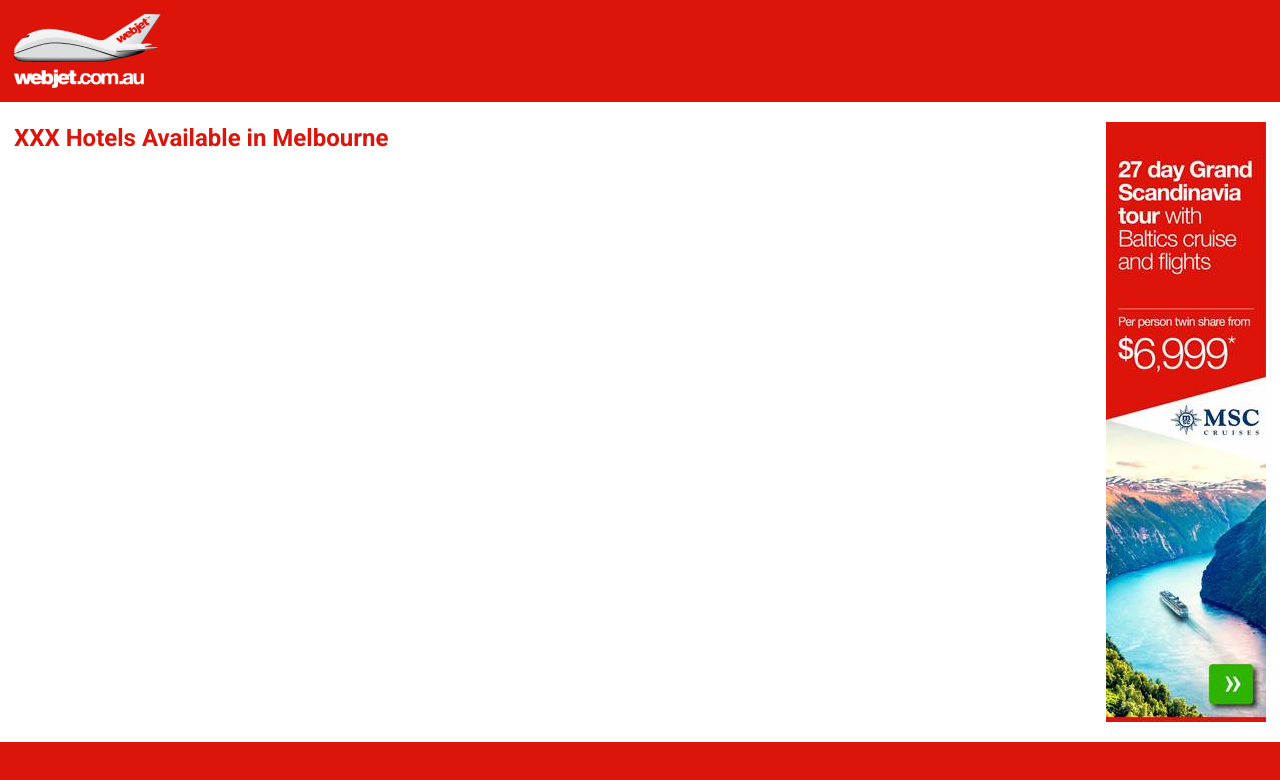
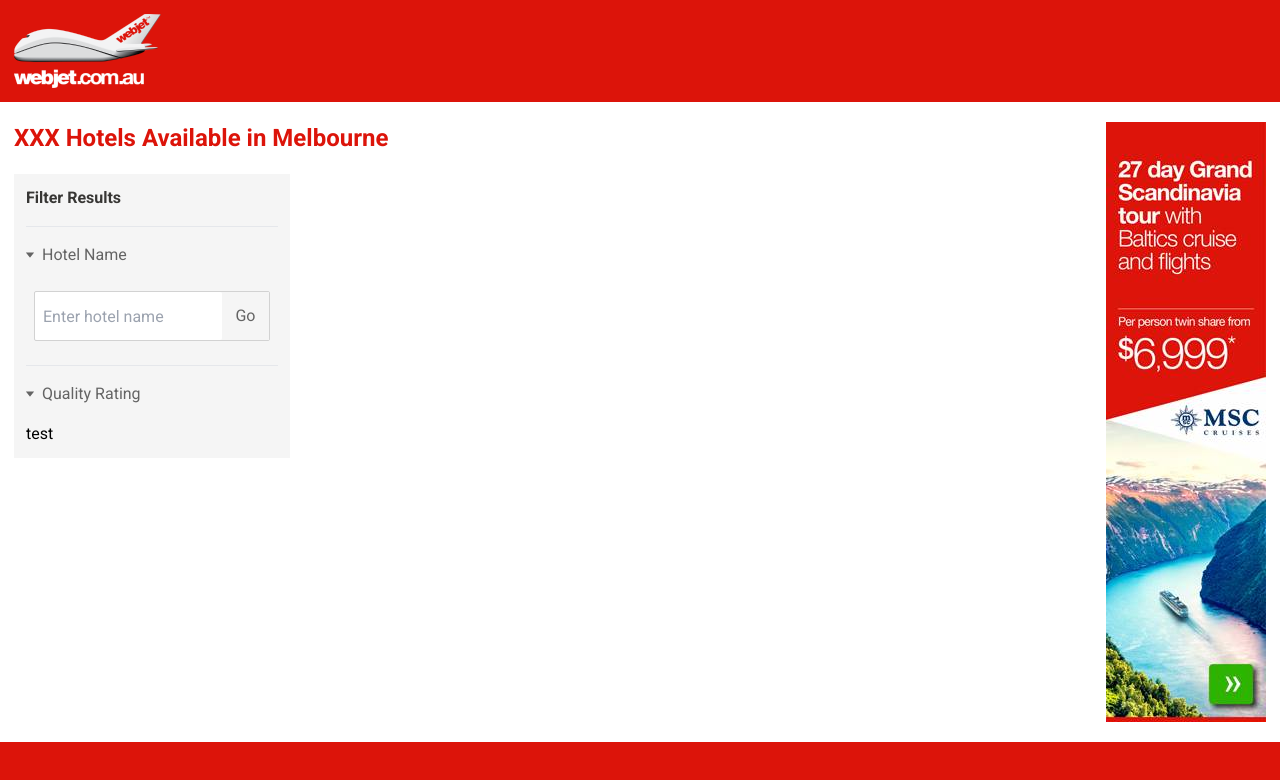
Before and after one commit to jessicaGithub/hotel, a React (Vite) app: page / in a window 1280 px wide. Shown: the top 780 px of the page. Built offline with nearby package versions, Linux system fonts and the light colour scheme; the HTML template or start-up script is replaced by a standard one.

Commit message:
setup filter context and search input component

```diff
--- a/src/App.tsx
+++ b/src/App.tsx
@@ -1,29 +1,47 @@
-import 'react';
+import { createContext, useContext, useState } from 'react';
 
 import Typography from './shared-components/Typography';
 import Header from './components/Header';
 import BannerSlot from './components/BannerSlot';
+import Filter from './components/Filter';
 
 import banner from './assets/banner.jpg';
 
 import './App.css';
 
+export interface HotelFilter {
+  hotelName: string;
+  qualityRating: number | null;
+}
+
+export const FilterContext = createContext({
+  filter: {
+    hotelName: '',
+    qualityRating: null
+  },
+  setFilter: (filter: HotelFilter) => {}
+});
+
 const App = () => {
+  const { filter, setFilter } = useContext(FilterContext);
+
   return (
     <main className='bg-brand min-h-screen'>
       <div className='container mx-auto p-0'>
         <Header />
-        <div className='bg-white w-full flex justify-between p-3.5 xl:px-3.5 xl:py-5'>
-          <div className='flex flex-col w-full justify-between align-items-start'>
+        <div className='bg-white w-full flex justify-between p-3.5 xl:px-3.5 xl:py-5 xl:gap-5'>
+          <FilterContext.Provider value={{ filter, setFilter }}>
+            <div className='flex flex-col w-full justify-start align-items-start gap-5'>
               <Typography tag='h1' className='text-brand'>
                 XXX Hotels Available in Melbourne
               </Typography>
               <div className='flex w-full justify-space-between align-items-start'>
+                <Filter />
                 {/*
-              <Filter />
               <CardList /> */}
               </div>
             </div>
+          </FilterContext.Provider>
           <div className='flex-none w-auto justify-space-between align-items-start'>
             <BannerSlot
               targetUrl={'https://www.scandinavia.com/'}
--- a/src/components/BannerSlot.tsx
+++ b/src/components/BannerSlot.tsx
@@ -10,7 +10,7 @@
   height: number; // or we can also get banner size from a selection of standard banner sizes
 }
 
-const BannerSlot = ({
+function BannerSlot({
   targetUrl,
   bannerDescription,
   mediaSrc,
@@ -18,7 +18,7 @@
   mediaType = 'image',
   width,
   height
-}: BannerSlotProps) => {
+}: BannerSlotProps) {
   return (
     <a
       type='button'
--- a/src/components/Filter.tsx
+++ b/src/components/Filter.tsx
@@ -0,0 +1,42 @@
+import React, { useContext } from 'react';
+import Accordion from '../shared-components/Accordion';
+import Typography from '../shared-components/Typography';
+import SearchInput from '../shared-components/SearchInput';
+import { FilterContext } from '../App';
+
+function Filter() {
+  const { filter, setFilter } = useContext(FilterContext);
+
+  return (
+    <nav
+      role='filter'
+      className='flex flex-col gap-4 p-3 bg-brand-grey-200 w-[276px]'>
+      <Typography tag='h4' className='text-brand-grey-800'>
+        Filter Results
+      </Typography>
+      <hr className='text-brand-grey-800' />
+      <Accordion title='Hotel Name'>
+        <div className='w-full p-2'>
+          <SearchInput
+            defaultValue={filter.hotelName}
+            placeholder='Enter hotel name'
+            onChange={() => {}}
+            onSubmit={(value) =>
+              setFilter({
+                ...filter,
+                hotelName: value
+              })
+            }
+          />
+        </div>
+      </Accordion>
+      <hr />
+      <Accordion title='Quality Rating'>
+        test
+        {/* <StarRating /> */}
+      </Accordion>
+    </nav>
+  );
+}
+
+export default Filter;
--- a/src/index.css
+++ b/src/index.css
@@ -7,4 +7,11 @@
         all: unset;
         cursor: pointer;
     }
+
+  button,
+  select,
+  input,
+  textarea {
+    @apply focus:outline focus:outline-brand-grey-400 focus:outline-2;
+  }
 }
--- a/src/shared-components/Accordion.tsx
+++ b/src/shared-components/Accordion.tsx
@@ -0,0 +1,44 @@
+import React from 'react';
+
+import arrow from '../assets/arrow.svg';
+import classNames from 'classnames';
+import Typography from './Typography';
+
+interface AccordionProps {
+  title: string;
+  children: React.ReactNode;
+  openedByDefault?: boolean;
+}
+
+function Accordion({
+  title,
+  children,
+  openedByDefault = true
+}: AccordionProps) {
+  const [isOpen, setIsOpen] = React.useState(openedByDefault);
+
+  return (
+    <div className='flex flex-col gap-4'>
+      <Typography tag='h5' className='text-brand-grey-600'>
+        <button
+          onClick={() => setIsOpen(!isOpen)}
+          className='flex justify-start items-center gap-2'>
+          <span
+            className={classNames(
+              {
+                'transform rotate-0': isOpen,
+                'transform -rotate-90': !isOpen
+              },
+              'transition-transform duration-100 ease-linear'
+            )}>
+            <img src={arrow} alt='arrow-down' role='presentation' />
+          </span>
+          {title}
+        </button>
+      </Typography>
+      {isOpen && children}
+    </div>
+  );
+}
+
+export default Accordion;
--- a/src/shared-components/SearchInput.tsx
+++ b/src/shared-components/SearchInput.tsx
@@ -0,0 +1,48 @@
+import React from 'react';
+
+interface SearchInputProps {
+  onChange: (event: React.ChangeEvent<HTMLInputElement>) => void;
+  defaultValue: string;
+  onSubmit: (value: string) => void;
+  placeholder: string;
+}
+
+function SearchInput({
+  onChange,
+  defaultValue,
+  onSubmit,
+  placeholder
+}: SearchInputProps) {
+  const [value, setValue] = React.useState(defaultValue);
+
+  const handleOnChange = (event: React.ChangeEvent<HTMLInputElement>) => {
+    setValue(event.target.value);
+    onChange(event);
+  };
+
+  const handleSubmit = (event: React.FormEvent<HTMLFormElement>) => {
+    event.preventDefault();
+    onSubmit(value);
+  };
+
+  return (
+    <form
+      onSubmit={handleSubmit}
+      className='flex gap-0 rounded-sm border border-1 -border-offset-1 border-brand-grey-400'>
+      <input
+        type='text'
+        placeholder={placeholder}
+        className='w-full rounded-sm p-2 border border-none h-[48px] text-brand-grey-800'
+        onChange={handleOnChange}
+        value={value}
+      />
+      <button
+        className='w-[60px] bg-brand-grey-200 border-l-1 border-brand-grey-400 flex justify-center items-center text-brand-grey-600'
+        type='submit'>
+        Go
+      </button>
+    </form>
+  );
+}
+
+export default SearchInput;
--- a/tailwind.config.js
+++ b/tailwind.config.js
@@ -17,8 +17,10 @@
       ...colors,
       brand: '#dc140a',
       rating: '#feb42b',
-      'background-default': '#f5f5f5',
-      'border-default': '#646464'
+      'brand-grey-200': '#f5f5f5',
+      'brand-grey-400': '#d2d2d2',
+      'brand-grey-600': '#646464',
+      'brand-grey-800': '#373634'
     },
     fontFamily: {
       sans: ['Roboto', 'sans-serif']
```
Also changed, not shown: src/assets/arrow.svg (added). Lines whose indentation alone changed are shown as unchanged.
